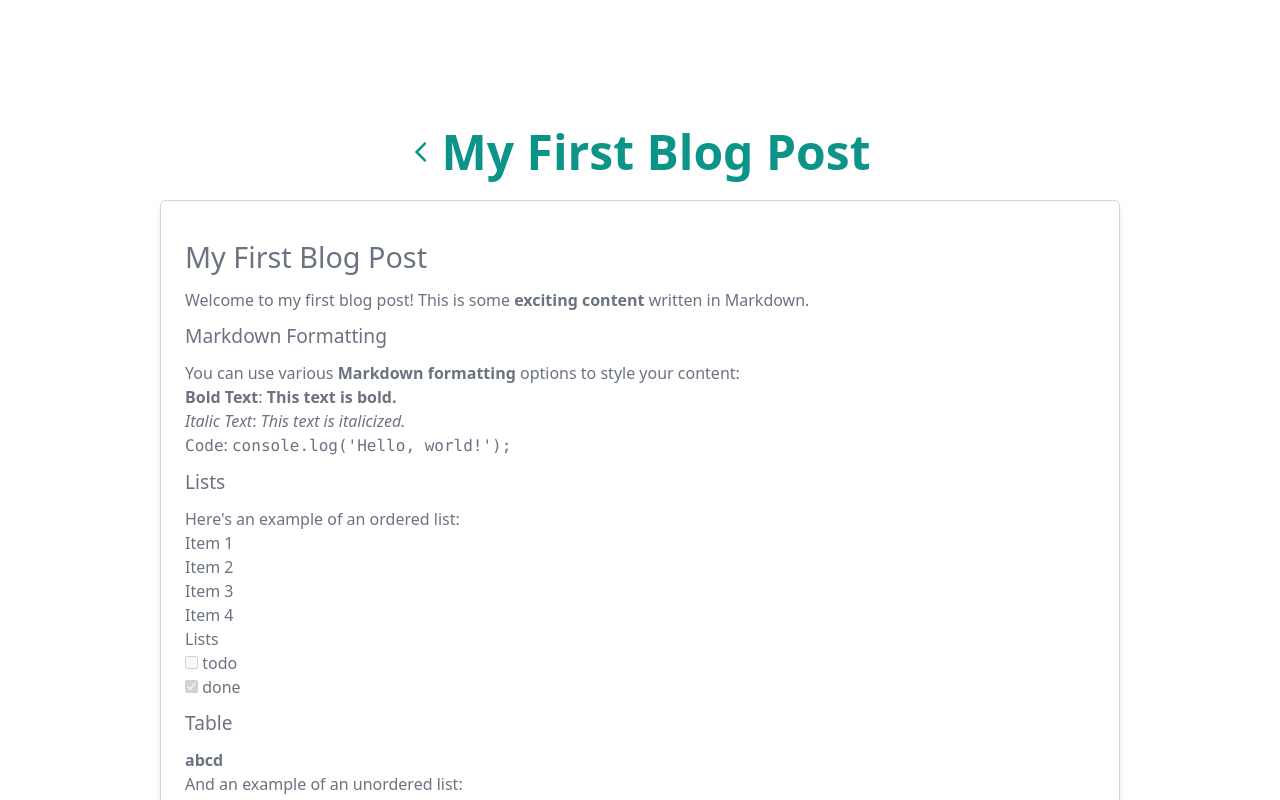
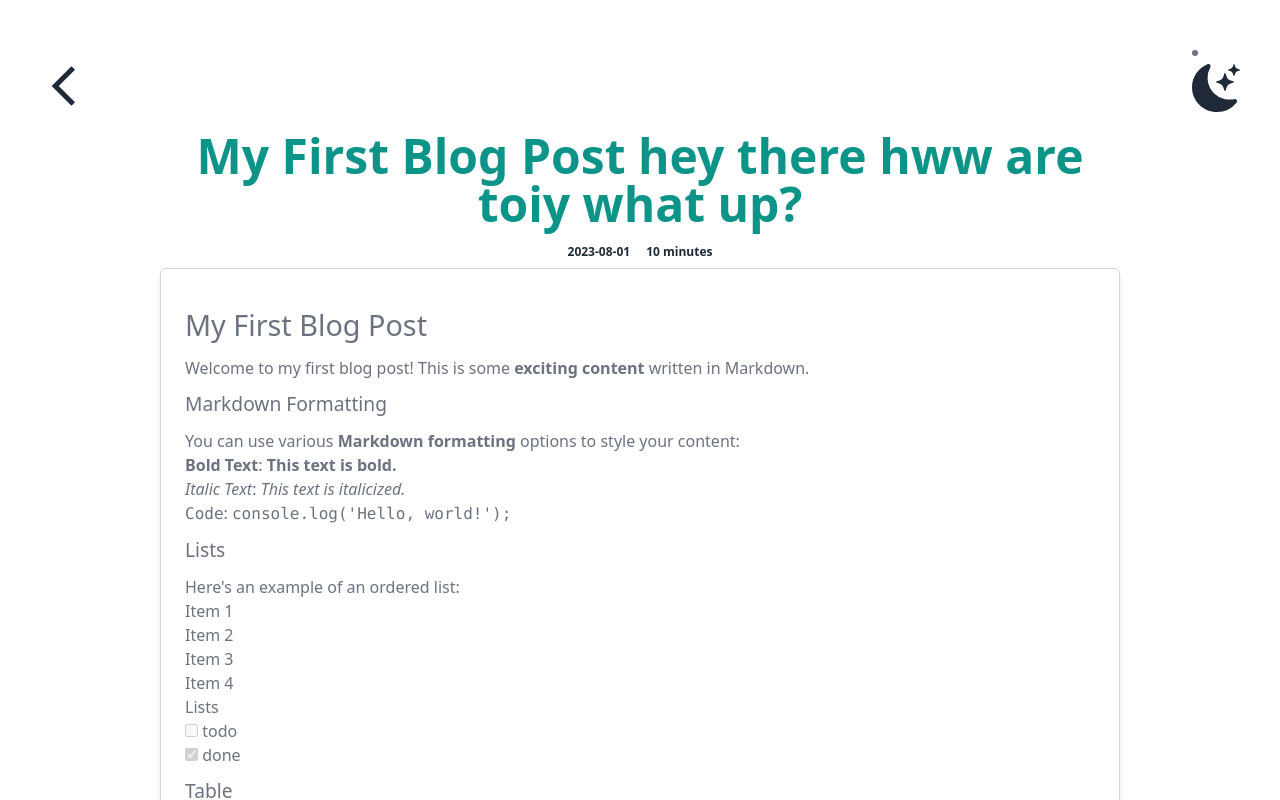
Before and after one commit to Frostdev7506/Neeraj-resume-portfolio, a Next.js app: page /blog/my-first-blog-post in a window 1280 px wide. Shown: the top 800 px of the page. Built offline with nearby package versions, Linux system fonts and the light colour scheme.

Commit message:
made ui changes and added readtime property in fontmattter

```diff
--- a/content/my-first-blog-post.md
+++ b/content/my-first-blog-post.md
@@ -2,6 +2,7 @@
 title: My First Blog Post
 date: 2023-08-01
 slug: my-first-blog-post
+readtime: 10 minutes
 ---
 
 # My First Blog Post
--- a/pages/blog.js
+++ b/pages/blog.js
@@ -1,7 +1,7 @@
 import Link from 'next/link';
 import { getPosts } from '../lib/mdx';
 import Footer from '../components/Footer';
-import { useState,createContext, useContext, } from "react";
+import { useState, createContext, useContext, } from "react";
 import { BsFillMoonStarsFill } from "react-icons/bs";
 import { MdOutlineArrowBackIos } from 'react-icons/md';
 
@@ -32,11 +32,11 @@ export default function Blog({ posts }) {
         <nav className="  flex justify-between  mt-10 px-10  ">
 
           <div className="flex items-center">
-          <Link  href="/">
+            <Link href="/">
 
 
               <p className='text-3xl md:text-4xl lg:text-5xl text-gray-800 dark:text-white'>
-       <MdOutlineArrowBackIos  />
+                <MdOutlineArrowBackIos />
 
               </p>
 
@@ -89,7 +89,7 @@ export default function Blog({ posts }) {
           </div>
         </div>
       </div>
-<div className=' bg-white dark:bg-gray-800 '>
+      <div className=' bg-white dark:bg-gray-800 px-10'>
         <Footer />
       </div>
 
--- a/pages/blog/[slug].js
+++ b/pages/blog/[slug].js
@@ -2,6 +2,7 @@ import { useState,createContext, useContext, } from "react";
 import { useDarkMode } from '../../context/DarkModeContext';
 import { getPostBySlug, getPosts } from '../../lib/mdx';
 import { MdOutlineArrowBackIos } from 'react-icons/md';
+import { BsFillMoonStarsFill } from "react-icons/bs";
 
 import Link from 'next/link';
 
@@ -46,26 +47,74 @@ export default function BlogPost({ post }) {
   return (
     <div className={darkMode ? 'dark' : ''}>
       <div className="flex flex-col min-h-screen bg-white text-gray-500 dark:bg-gray-800">
+      <nav className="  flex justify-between  mt-10 px-10  ">
+
+<div className="flex items-center">
+  <Link href="/blog">
+
+
+    <p className='text-3xl md:text-4xl lg:text-5xl text-gray-800 dark:text-white'>
+      <MdOutlineArrowBackIos />
+
+    </p>
+
+  </Link>
+</div>
+
+
+<div className="flex items-center">
+  <h1 className=" font-burtons text-3xl md:text-4xl lg:text-5xl font-bold text-gray-800 dark:text-white ">
+
+  </h1>
+</div>
+
+<div className="flex items-center">
+  <li className=" ">
+
+    <BsFillMoonStarsFill
+      onClick={() => setDarkMode(!darkMode)}
+      className=" cursor-pointer mb-5 text-3xl md:text-4xl lg:text-5xl font-bold text-gray-800 dark:text-white"
+    />
+
+  </li>
+</div>
+
+
+</nav>
         <div className="flex-grow">
-          <div className="flex flex-col items-center justify-center h-full px-10 md:px-20 lg:px-40 py-10 md:py-20 lg:py-32">
-            <div className="flex items-center justify-start mb-6">
-              <Link legacyBehavior href="/blog">
-                <a  style={{ fontSize: '4rem' }} className="text-teal-600 hover:underline text-4xl  ">
-                <MdOutlineArrowBackIos className="w-6    h-6  mr-2" />
+          <div className="flex flex-col items-center  h-full px-10 md:px-20 lg:px-40 ">
 
-                </a>
-              </Link>
-              <h1 className="text-3xl md:text-4xl lg:text-5xl font-bold text-center text-teal-600">
-                {post.frontmatter.title}
-              </h1>
+          <div className="flex  justify-start max-w-5xl ">
+          <h2 className="text-3xl md:text-4xl lg:text-5xl font-bold text-center text-teal-600">
+                {post.frontmatter.title} hey there hww are toiy what up?
+              </h2>
 
-            </div>
+
+
+</div>
+
+
+<div className="flex  justify-center self-center py-2">
+
+<p className=" mt-2 px-2   text-xs md:text-s lg:text-m font-bold text-gray-800 dark:text-white ">
+  {post.frontmatter.date.slice(0,10)}
+  </p>
+
+  <p className=" mt-2 px-2 self-end  text-xs md:text-s lg:text-m font-bold text-gray-800 dark:text-white ">{post.frontmatter.readtime}</p>
+
+    </div>
+
+
+
             <div className="bg-slate-10 dark:text-white dark:bg-gray-700 border border-gray-300 dark:border-gray-600 p-6 rounded-md shadow-md max-w-5xl w-full">
               <MarkdownRenderer content={post.compiledSource} />
             </div>
           </div>
         </div>
+        <div className="px-5">
         <Footer />
+        </div>
+
       </div>
 
     </div>
```
Also changed, not shown: content/my-second-blog-post.md (+1 -0 lines), content/my-third-blog-post.md (+1 -0 lines). Lines whose indentation alone changed are shown as unchanged.
